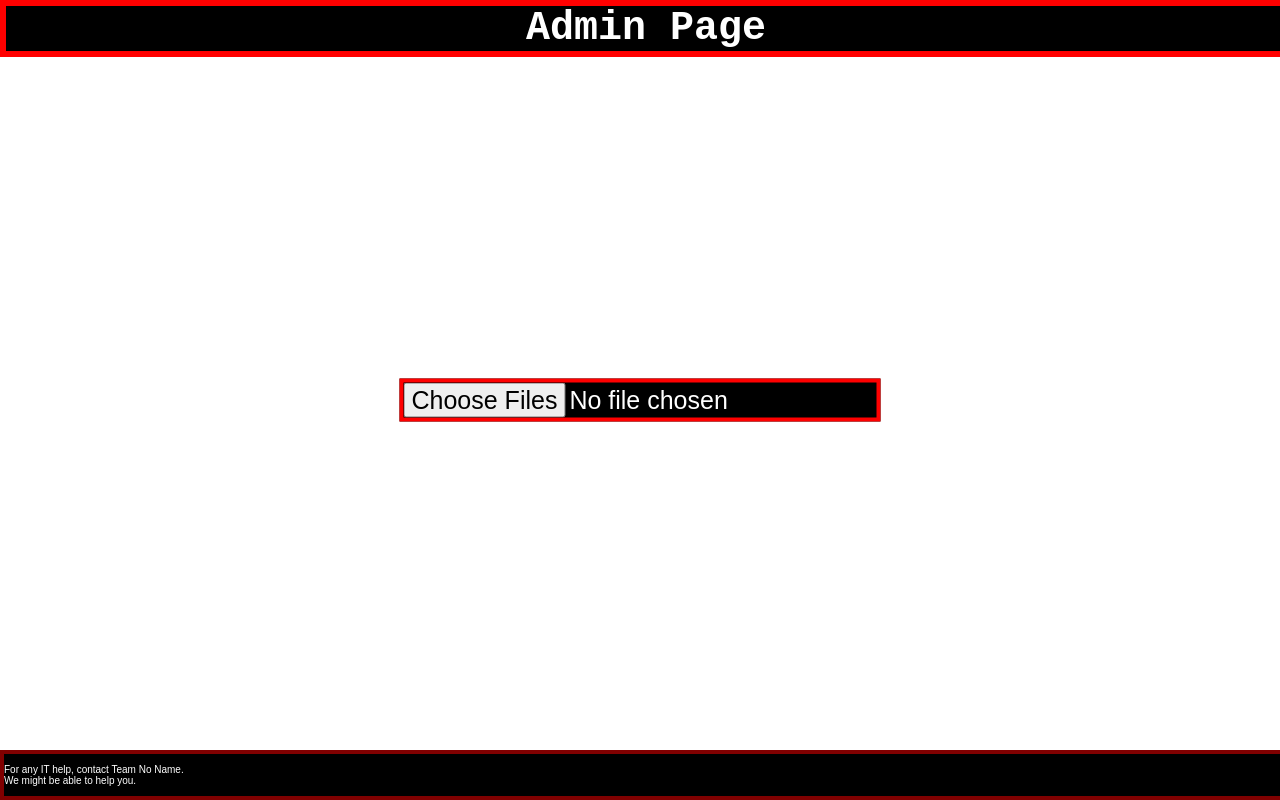
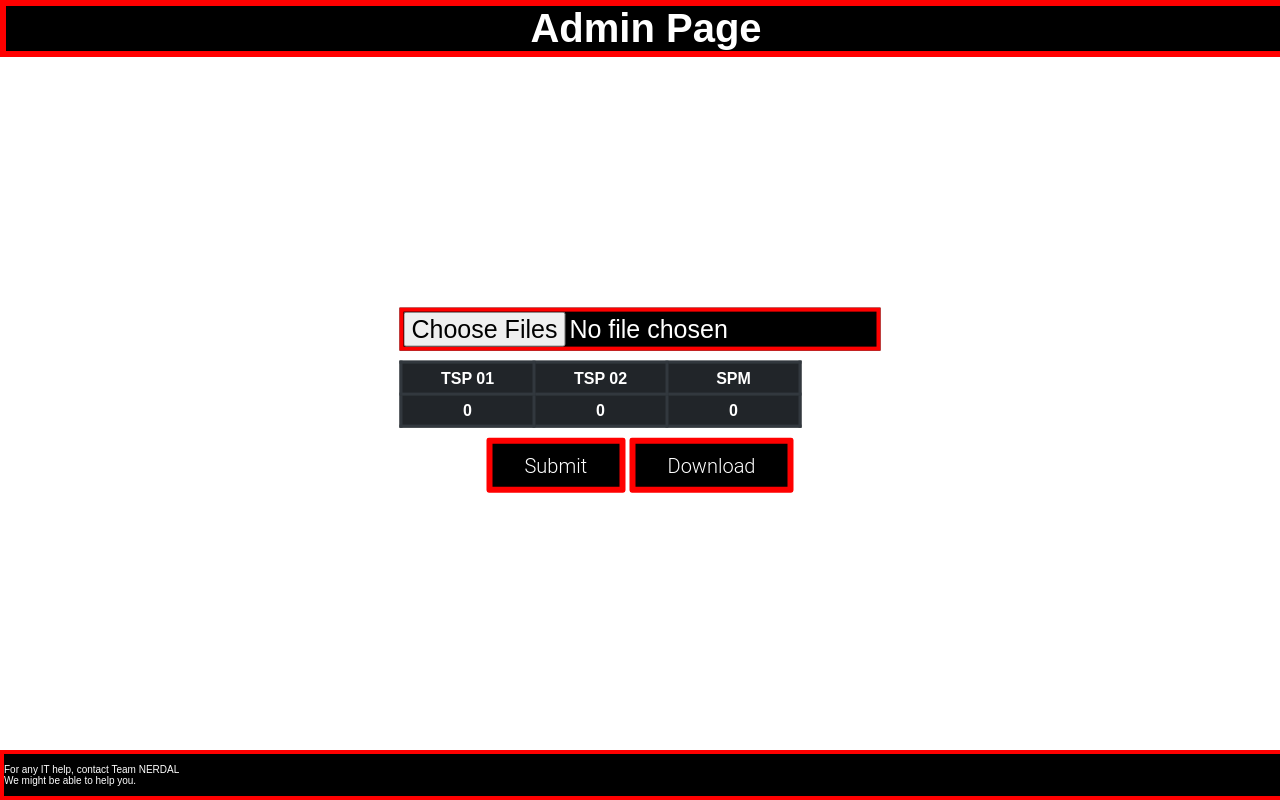
Before and after one commit to TeamGrouping/SchedulerProject, a PHP site: page /admin.html in a window 1280 px wide. Run offline with PHP 8.4, Linux system fonts and the light colour scheme; lists and menus that the app fills with data are empty.

Commit message:
Final Commit

```diff
--- a/admin.css
+++ b/admin.css
@@ -1,5 +1,16 @@
 body {
   font-family: 'Arial', serif;
+}
+table, th, tr {
+  border: 3px solid #32383eff;
+}
+table {
+  text-align: center;
+  line-height: 1.7;
+  border-collapse: collapse;
+  background-color: #212529;
+  color: white;
+  margin-top: 10;
 }
 th {
   width: 10vw;
@@ -15,7 +26,8 @@ button {
   display:inline-block;
   padding:0.46em 1.6em;
   border:0.3em solid #000000;
-  margin:0 0.2em 0.2em 0;
+  margin-top: 10px;
+  /* margin:0 0.2em 0.2em 0; */
   border-radius:0.12em;
   box-sizing: border-box;
   text-decoration:none;
@@ -27,6 +39,7 @@ button {
   border-color: red;
   text-align:center;
   transition: all 0.15s;
+  font-size: 20px;
 }
 
 button:hover {
@@ -37,7 +50,7 @@ button:hover {
   cursor: pointer;
 }
 h1 {
-  font-family: "Courier New", Courier, monospace;
+  font-family: Arial, Helvetica, sans-serif;
   font-size: 40px;
   text-align: center;
   color: #ffffff;
@@ -57,7 +70,7 @@ footer {
   bottom: 0;
   left: 0;
   width: 100%;
-  border: 4px solid maroon;
+  border: 4px solid red;
   font-size: 10px;
 }
 input {
--- a/admin.html
+++ b/admin.html
@@ -8,19 +8,322 @@
   <body>
     <div id = "centering">
       <input type="file" id="fileinput" multiple>
+
+    <table class = "vals" id = "nums">
+        <tr class = "vals" id = "titles">
+	  <th class = "vals">TSP 01</th>
+	  <th class = "vals">TSP 02</th>
+	  <th class = "vals">SPM</th>
+	</tr>
+
+        <tr class = "vals" id = "values">
+	  <th class = "vals" id = "tsp1">0</th>
+	  <th class = "vals" id = "tsp2">0</th>
+	  <th class = "vals" id = "spm">0</th>
+	</tr>
+    </table>
+      <button id = "submit" onclick = "readMultipleFiles()">Submit</button>
+      <button id = "download" onclick = "output()">Download</button>
     </div>
   </body>
 
 
 <script type="text/javascript">
+
+
   var numTSP1 = 0;
   var numTSP2 = 0;
   var numSPM = 0;
-  var dataArray = [];
-  function readMultipleFiles(evt) {
+  var dataArray = []; // Initial data array
+
+  var finalgroups = []; // Final array of groups
+
+  var iterationCount = 1;
+
+  function output(){ // Main function
+
+	  initialize( dataArray );
+	  splitGroups();
+	  fullHourCount();//TODO
+	  groupSize = calcTeamSize()
+	  var check = 0;
+	  for ( var l = 0; l < groupHours.length; l++ ) {
+	    if ( groupHours[l] == 0 ) {
+	      check++;
+	    }
+	  }
+	  cleanOutput( true );
+
+	  insertSPM();
+
+	  download();
+	  console.log(groupHours);
+
+  }
+  function splitGroups(){
+
+    var size = calcTeamSize(); // Number of members in each team
+    var iter = 1; // Current team number
+    var count = 0; // Iterator that resets and increment iter
+    //console.log(finalgroups);
+
+    for ( var i = 0; i < finalgroups.length; i++ ) {
+      console.log("Starting for loop with size of " + size + " with a run count of " + finalgroups.length);
+      if ( count == size ){
+        iter++;
+        count = 1;
+      } else {
+        count++;
+      }
+      finalgroups[i].splice(0, 0, iter);
+    }
+  }
+
+  function insertSPM(){
+
+	  var scrum = [];
+	  var technical = [];
+	  var personnel = [];
+
+	  console.log(dataArray.length);
+	  console.log(dataArray);
+
+	  for ( var i = 0; i < dataArray.length; i++ ) { // Cleans the SPM data and pushes the SPM student into arrays based on job choice
+		  if ( dataArray[i][1][dataArray[i][1].length-3] == "SPM" ) {
+			  console.log("SPM Found");
+			  dataArray[i][1].push(dataArray[i][1][0]);
+			  dataArray[i][1].splice(0, 1);
+
+			  if ( dataArray[i][1][dataArray[i][1].length-3] == 3) {
+				  scrum.push(dataArray[i]);
+				  console.log("Scrum found");
+			  } else if ( dataArray[i][1][dataArray[i][1].length-2] == 3 ) {
+				  technical.push(dataArray[i]);
+				  console.log("technical found");
+			  } else if ( dataArray[i][1][dataArray[i][1].length-1] == 3 ) {
+				  personnel.push(dataArray[i]);
+				  console.log("Personnel found");
+			  }
+		  }
+	  }
+
+	  var iter = 0;
+	  for ( var i = 0; i < clean.length; i = i + 4 + groupSize ){
+
+		 if ( iter < scrum.length && iter < scrum.length ) {
+			 clean.splice(i+1, 0, scrum[iter][0] + " : Scrum Master\n" );
+		 } else {
+			 clean.splice(i+1, 0, "No Valid Scrum Master Found\n" );
+		 }
+
+		 if ( iter < scrum.length && iter < technical.length ) {
+			 clean.splice(i+1, 0, technical[iter][0] + " : Technical Manager\n" );
+		 } else {
+			 clean.splice(i+1, 0, "No Valid Technical Manager Found\n" );
+		 }
+
+		 if ( iter < scrum.length && iter < personnel.length ) {
+			 clean.splice(i+1, 0, personnel[iter][0] + " : Personnel Manager\n" );
+		 } else {
+			 clean.splice(i+1, 0, "No Valid Personnel Manager Found\n" );
+		 }
+		 iter++;
+
+	  }
+
+	  for ( var i = 0; i < clean.length; i++ ) { // Remove the group numbers at the front of student names
+		  if ( isNaN(clean[i][0]) == false ) { // not currently working
+			  clean[i][0] = "";
+		  }
+	  }
+
+
+  }
+
+  function calcTeamSize(){
+    var count = finalgroups.length;
+    // Count could be anywhere from 20 to 53
+    if ( count < 25 ) {
+      return 4; // 6 groups of 4
+    } else if ( count < 40 ) {
+      return 5; // 7 groups of 5
+    } else {
+      return 6; // 7 groups of 5
+    }
+
+  }
+
+  function initialize( student ) { // Inserts every TSP student by calling insert one at a time
+    //console.log("Initializing on iteration " + iterationCount + " and looping " + student.length + " times");
+		for ( var i = 0; i < student.length; i++ ) {
+		  //console.log(student[i][1]);
+			if(student[i][1][0] == "TSP 01" || student[i][1][0] == "TSP 02") {
+			  //console.log("Inserting");
+			  insert(student[i]);
+			}
+		}
+	}
+
+  var allData = [0,0,0,1,1,1,1,0,1,0,2,1,2,0,3,0,4,1,4,0,3,1,5,0,6,0,7,0,8,0,9,0,10,0,11,0,12,0,13,0,14,0,15,0,16,0,17,0,17,1,16,1,15,1,14,1,13,1,12,1,11,1,10,1,9,1,8,1,7,1,6,1,5,1,0,2,0,3,1,2,1,3,3,2,3,3,2,3,2,2,4,2,4,3,5,3,5,2,6,2,6,3,7,2,7,3,8,2,8,3,9,2,9,3,10,2,10,3,11,2,11,3,12,2,12,3,13,2,13,3,14,2,14,3,15,3,15,2,16,2,17,2,17,3,16,3,0,4,0,5,1,5,1,4,2,4,2,5,3,4,3,5,4,5,4,4,5,4,6,4,6,5,5,5,7,4,7,5,8,5,9,5,9,4,8,4,10,4,11,4,12,4,12,5,11,5,10,5,13,5,14,5,15,5,15,4,14,4,13,4,16,4,17,4,17,5,16,5,17,6,16,6,15,6,14,6,13,6,12,6,11,6,10,6,9,6,8,6,7,6,6,6,5,6,4,6,3,6,2,6,1,6,0,6];
+  var compare = [];
+  var sharedHours = [];
+  var groupHours = [];
+
+  function fullHourCount(){
+    var calc = Math.ceil(finalgroups.length / calcTeamSize());
+    for ( var i = 1; i < calc + 1; i++ ) { // For each team
+		var temp = hoursShared(i);
+		if ( temp > 0 ) {
+			groupHours.push( temp );
+		} else {
+			groupHours.push( "Unmatchable group, no hours shared" );
+		}
+
+    }
+  }
+
+  function findHours( hours, location ){ // Takes in an array with the two values in it, then searches the second array for the hours
+  //console.log("Running find hours on location passed in: " + location + " with length " + location.length);
+    for ( var i = 0; i < location.length; i = i + 2 ) {
+      console.log
+
+      if ( location[i] == hours[0] && location[i+1] == hours[1] && location[i] != undefined && location[i+1] != undefined && hours[0] != undefined && hours[1] != undefined ) {
+        //console.log("Match found: " + location[i] + " " + location[i+1] + " to " + hours[0] + " " + hours[1]);
+        return true;
+      }
+    }
+    return false;
+  }
+
+  function hoursShared( groupNum ){ // TODO
+    // Function to verify that everyone in each group has at least one shared hour
+    var hourCount = 0; // Initialize the count as 0
+    var grouped = [];
+    for ( var i = 0; i < finalgroups.length; i++ ) { // for every group in the final groups array
+      if ( finalgroups[i][0] == groupNum ) { // Check for the right group
+        grouped.push(finalgroups[i]);
+      }
+    }
+
+    for ( var j = 0; j < allData.length; j = j + 2 ) { // For every single possible hour, check if all members have it
+      var resetCount = 0;
+      //console.log("Comparing " + allData.slice( j, j + 2 ) );
+      for ( var i = 0; i < grouped.length; i++ ) { // For every member in the group
+
+        if ( findHours( allData.slice( j, j + 2 ) , grouped[i][2].slice(1, grouped[i][2].length) ) ){ // If the student has the target hour, increment the count
+          //console.log("Findhours has returned true");
+          resetCount++;
+        }
+        if ( resetCount == grouped.length ) {
+          console.log("Goal number of " + resetCount + " reached, incrementing hourcount");
+          hourCount++;
+          resetCount = 0;
+        }
+      }
+    }
+
+    console.log("Finished second loop. Hours shared in group " + groupNum + " = " + hourCount);
+
+    return hourCount;
+  }
+
+
+  function insert( student ){ // Inserts a single student into the finalgroups Array, by comparing them to other students
+	  console.log("Inserting " + student[0]);
+	  if ( finalgroups.length == 0 || finalgroups.length == 1 ) {
+		  finalgroups.push( student );
+	  } else if ( finalgroups.length > 1 ) {
+
+		  var currentBestLocation = 0; // Array location of the current student
+		  var maxSharedHours = compareStudents(finalgroups[0], student); // How close the closest student is
+
+		  // Find which student is closest to the new student to be inserted
+		  for ( var i = 1; i < finalgroups.length; i++ ) {
+			  if ( compareStudents(finalgroups[i], student ) > maxSharedHours ) {
+
+			    currentBestLocation = i;
+			    maxSharedHours = compareStudents(finalgroups[i], student );
+
+			  }
+		  }
+		  console.log(student[0] + " is closest to " + finalgroups[currentBestLocation][0])
+		  // Check if the new student should be inserted on the left or right
+		  // Start by checking the edges, because they default to inserting inwards
+		  if ( currentBestLocation == 0 ) { // Left edge hit, default to inserting inwards
+		    console.log("Left edge hit, default to inserting inwards");
+		    finalgroups.splice( currentBestLocation + 1, 0, student );
+		  } else if ( currentBestLocation == finalgroups.length - 1 ) { // Right edge hit, default to inserting inwards
+		    console.log("Right edge hit, default to inserting inwards");
+		    finalgroups.splice( currentBestLocation, 0, student );
+		  } else { // If not on an edge, check which of the two closest match and insert on that side
+		    var lMatch = compareStudents(finalgroups[currentBestLocation - 1], student ); // Shared hours with student on the left
+		    var rMatch = compareStudents(finalgroups[currentBestLocation + 1], student ); // Shared hours with student on the right
+		    console.log("Left matching: " + lMatch );
+		    console.log("Right matching: " + rMatch );
+		    if ( lMatch >= rMatch ) { // Left student has more matching hours
+		      console.log("More matching hours with student on the left, placing left");
+		      finalgroups.splice( currentBestLocation, 0, student );
+		    } else { // Right student has more matching hours
+		      console.log("More matching hours with student on the right, placing right");
+		      finalgroups.splice( currentBestLocation + 1, 0, student );
+		    }
+
+		  }
+
+	  }
+
+  }
+
+  //Takes two student arrays, returns how many hours they share
+  function compareStudents(student1, student2) {
+     let numequal = 0;
+     //console.log('comparing  ' + student1[0] + ' ' + student2[0]);
+     let longest = student1[1];
+     let shortest = student2[1];
+     if(student2.length > student1.length) {
+        longest = student2[1];
+        shortest = student1[1];
+     }
+     if(longest[0] != shortest[0]) {
+        console.log('students not in the same section');
+        return 0;
+     }
+     let index = 1;
+     while(index < shortest.length) {
+        let hours1 = '';
+        hours1 += shortest[index];
+        index++;
+        hours1 += shortest[index];
+        index++;
+
+        let hours2 = [];
+        let a = 1;
+        while(a < longest.length) {
+           let eachhour = '';
+           eachhour += longest[a];
+           a++;
+           eachhour += longest[a];
+           a++;
+           if(hours1 == eachhour) {
+              //console.log('both students have ' + hours1);
+              numequal++;
+
+              //console.log(numequal);
+           }
+        }
+
+     }
+     //console.log(student1[0] + " and " + student2[0] + " share " + numequal + " hours");
+     return numequal;
+
+  }
+
+
+  function readMultipleFiles() {
     //Retrieve all the files from the FileList object
-    var files = evt.target.files;
+    var files = fileinput.files;
     //var dataArray = [];
+    console.log("Reading multiple files");
 
     if (files) {
         for (var i=0, f; f=files[i]; i++) {
@@ -38,19 +341,49 @@
                     //console.log(filename[0]);
                     //console.log(filename[1]);
                     console.log(filename[0] + ' is a duplicate ' + checkDuplicates(filename[0]));
+                    let index = checkDuplicates(filename[0]);
+                    if(index != -1) {
+						console.log("duplicate encountered");
+                        var oldarray = dataArray[index][1];
+                        //console.log(oldarray[0]);
+
+                        if ( oldarray[0] != 'TSP 01' && oldarray[0] != 'TSP 02' ) {
+							              numSPM--;
+						            }
+
+                        switch(oldarray[0]) {
+                           case('TSP 01'): numTSP1--; console.log("TSP1 error"); break;
+                             case('TSP 02'): numTSP2--; break;
+                             //case('SPM'): numSPM--; break;
+
+                       }
+                       numsChanged();
+                       dataArray.splice(index, 1);
+                    }
                     if(filename[1] == 'txt') {
                         dataArray.push([]);
                         dataArray[dataArray.length - 1].push(filename[0]);
-                        dataArray[dataArray.length - 1].push(contents.split(","));
-                        console.log(dataArray);
                         let thecontents = contents.split(",");
-                        console.log(thecontents[thecontents.length - 1]);
-                        switch(thecontents[thecontents.length - 1]) {
+                        let sect = thecontents.pop();
+                        thecontents.unshift(sect);
+                        dataArray[dataArray.length - 1].push(thecontents);
+                        //console.log(dataArray);
+                        //let thecontents = contents.split(",");
+                        //console.log(thecontents[thecontents.length - 1]);
+                        //console.log("Contents: " + thecontents[0]);
+
+                        if ( thecontents[0] != 'TSP 01' && thecontents[0] != 'TSP 02' ) {
+							              numSPM++;
+						            }
+
+                        switch(thecontents[0]) {
                              case('TSP 01'): numTSP1++; break;
                              case('TSP 02'): numTSP2++; break;
-                             case('SPM'): numSPM++; break;
+                             //case('SPM'): numSPM++; break;
                         }
                         numsChanged();
+                        //alert(dataArray);
+
                     }
                     else {
                         alert('Enter a text file');
@@ -60,40 +393,85 @@
 
             r.readAsText(f);
         }
-       // console.log(dataArray);
+       //alert(dataArray);
   }
   else {
         alert("Failed to load files");
     }
+  }
+
+   function checkDuplicates(name) {
+     //console.log("Checking for duplicates");
+      for(let a = 0; a < dataArray.length; a++) {
+          if(dataArray[a][0] == name) {
+             return a;
+          }
+      }
+      return -1;
+  }
+
+  function numsChanged() {
+     console.log(numTSP1 + ' ' + numTSP2 + ' ' + numSPM);
+     document.getElementById('tsp1').innerHTML = numTSP1;
+     document.getElementById('tsp2').innerHTML = numTSP2;
+     document.getElementById('spm').innerHTML = numSPM;
+  }
+
+  var clean = [];
+  var runClean = false;
+
+  function cleanOutput( run ){
+	console.log(finalgroups);
+    if ( run ) {
+      runClean = true;
+    } else {
+      return;
+    }
+    for ( var i = 0; i < finalgroups.length; i++ ) {
+      clean.push(finalgroups[i][0] + " " + finalgroups[i][1] + "\n");
+    }
 
 
+    var iter = 0;
+    for ( var i = 0; i < clean.length; i = i + groupSize + 1 ) { // Insert the group timings into the spreadsheet
+		clean.splice(i, 0, "Shared hours for group " + (iter + 1) + ": " + groupHours[iter] + "\n");
+		iter++;
+	}
 
   }
 
 
-   function checkDuplicates(name) {
-      for(let a = 0; a < dataArray.length; a++) {
-          if(dataArray[a][0] == name) {
-             return true;
-          }
-      }
-      return false;
+  function download() {
+        var element = document.createElement('a');
+        console.log("Downloading");
+
+        var outfile;
+        if ( runClean ) {
+          outfile = encodeURIComponent(clean);
+        } else {
+          outfile = encodeURIComponent(finalgroups);
+        }
+
+        element.setAttribute('href', 'data:text/plain;charset=utf-8,' + outfile);
+
+        element.setAttribute('download', "Groups.txt");
+
+        element.style.display = 'none';
+        document.body.appendChild(element);
+
+        element.click();
+
+        document.body.removeChild(element);
+        console.log("Download finished");
   }
 
-  function numsChanged() {
-     console.log(numTSP1 + ' ' + numTSP2 + ' ' + numSPM);
-  }
-
-
-
-  document.getElementById('fileinput').addEventListener('change', readMultipleFiles, false);
 </script>
 
 
 
 
 <footer>
-  <p>For any IT help, contact Team No Name.<br>
+  <p>For any IT help, contact Team NERDAL<br>
   We might be able to help you.</p>
 </footer>
 
```
Also changed, not shown: calendar.css (+20 -11 lines), calendar.html (+90 -11 lines).
